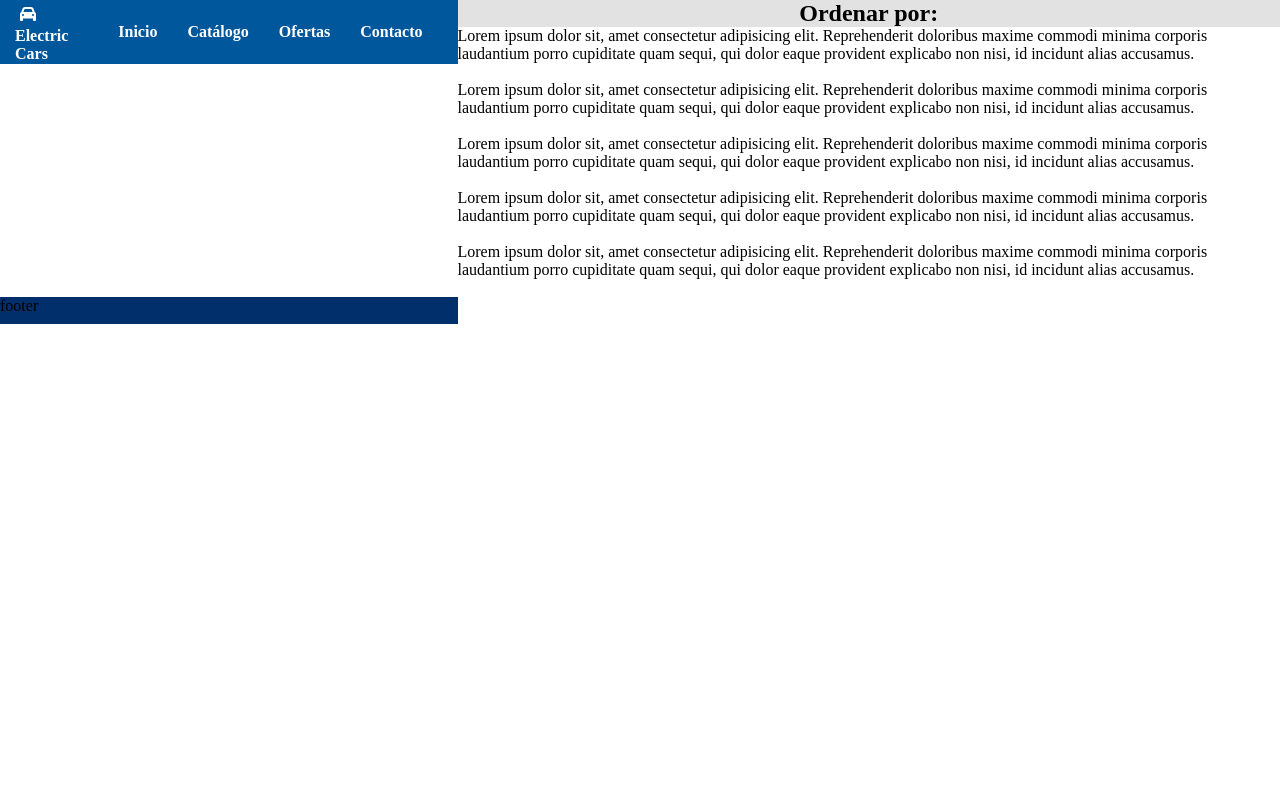
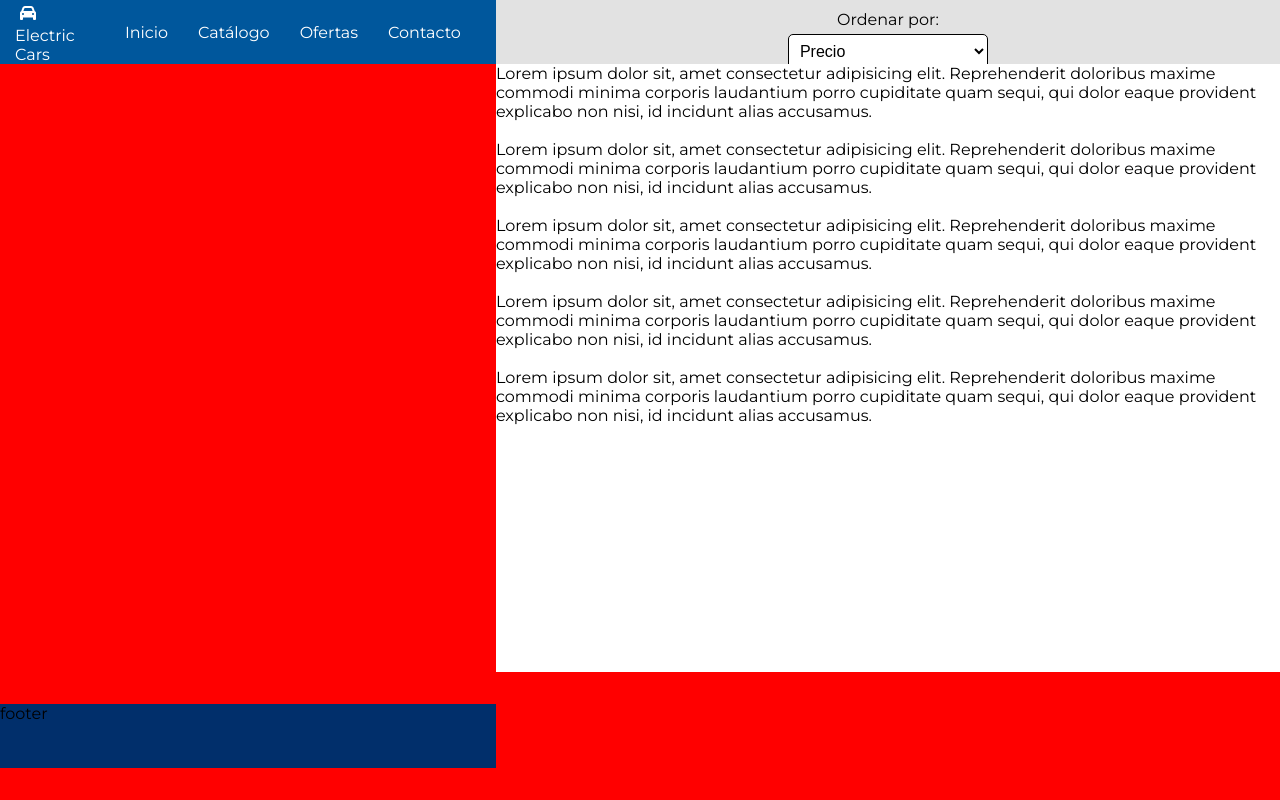
Before and after one commit to chrislopez93/Desafio_4_Media_Queries, a plain HTML site: page index.html in a window 1280 px wide. Drawn offline with Linux system fonts and the light colour scheme; a web font is replaced by a local one.

Commit message:
Configuración menú búsqueda >=576px

```diff
--- a/assets/css/style.css
+++ b/assets/css/style.css
@@ -3,10 +3,15 @@
   padding: 0;
 }
 
+body{
+  font-family: Montserrat;
+  background-color: red;
+}
+
 .grid_container {
   display: grid;
-  grid-template-columns: 2fr;
-  grid-template-rows: 1fr 1fr 5fr 1fr;
+  grid-template-columns: 1fr;
+  grid-template-rows: 1fr 1fr 1fr;
   grid-template-areas:
     "header"
     "search"
@@ -32,7 +37,7 @@ header {
 .electric_car ul li, .nav_bar li {
   list-style: none;
   margin: 15px;
-  font-weight: 600;
+  /* font-weight: 600; */
   font-size: 1rem;
 
 }
@@ -50,19 +55,40 @@ header {
   grid-area: search;
   background-color: #E2E2E2;
   display: flex;
-  justify-content: center;
+  justify-content:flex-start;
+  flex-direction: column;
+  align-items:center;
+  height: 8vh;
+
+}
+
+.search p{
+  font-weight: 500;
+  margin-top: 10px;
+  font-size: 1rem;
+}
+
+select{
+  border: 1px solid black;
+  font-size: 1rem;
+  border-radius:5px;
+  width: 200px;
+  padding: 7px;
+  background-color: #ffffff;
+  margin-top: 5px;
 }
 
 main {
   grid-area: main;
   background-color: #FFFFFF;
+  height: 76vh;
 
 }
 
 footer{
   grid-area: footer;
   background-color: #012F6B;
-
+  height: 8vh;
 }
 
 /*Comienzo Resolución: 576px Móvil*/
@@ -70,7 +96,7 @@ footer{
 @media (max-width: 575px) {
   .grid_container {
     grid-template-columns: 1fr;
-    grid-template-rows: 1fr 1fr 5fr 1fr;
+    grid-template-rows: 1fr 1fr;
     grid-template-areas:
       "header"
       "search"
@@ -80,6 +106,7 @@ footer{
   .header nav{
     display: none;
   }
+
 }
 /*Fin Resolución: 576px Móvil*/
 
--- a/index.html
+++ b/index.html
@@ -6,6 +6,9 @@
     <meta name="viewport" content="width=device-width, initial-scale=1.0">
     <link rel="stylesheet" href="./assets/css/style.css">
     <link rel="ico" typre="image/x-ico" href="./assets/img/ico.ico">
+    <link rel="preconnect" href="https://fonts.googleapis.com">
+    <link rel="preconnect" href="https://fonts.gstatic.com" crossorigin>
+    <link href="https://fonts.googleapis.com/css2?family=Exo+2:wght@100;400;900&family=Fasthand&family=Montserrat:wght@100;400;900&family=Zen+Dots&display=swap" rel="stylesheet">
     <title>Document</title>
 </head>
 
@@ -27,7 +30,14 @@
             </nav>
         </header>
         <section class="search">
-            <h2>Ordenar por:</h2>
+            <p>Ordenar por:</p>
+            <form>
+                <select name="Vehiculo">
+                <option>Precio</option>
+                <option>Marca</option>
+                <option>Stock</option>
+                </select>
+            </form>
         </section>
         <main>
             <p>Lorem ipsum dolor sit, amet consectetur adipisicing elit. Reprehenderit doloribus maxime commodi minima
```
